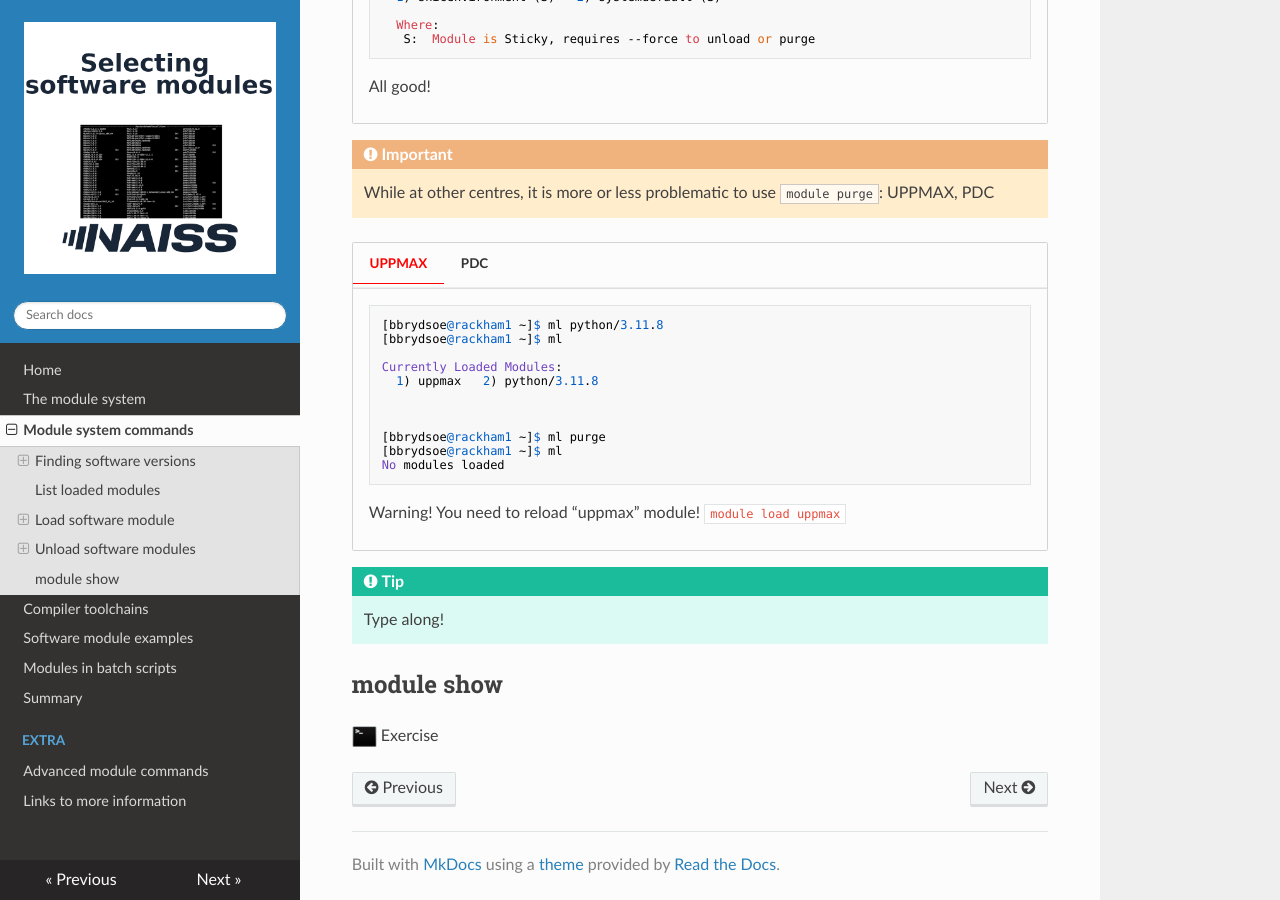
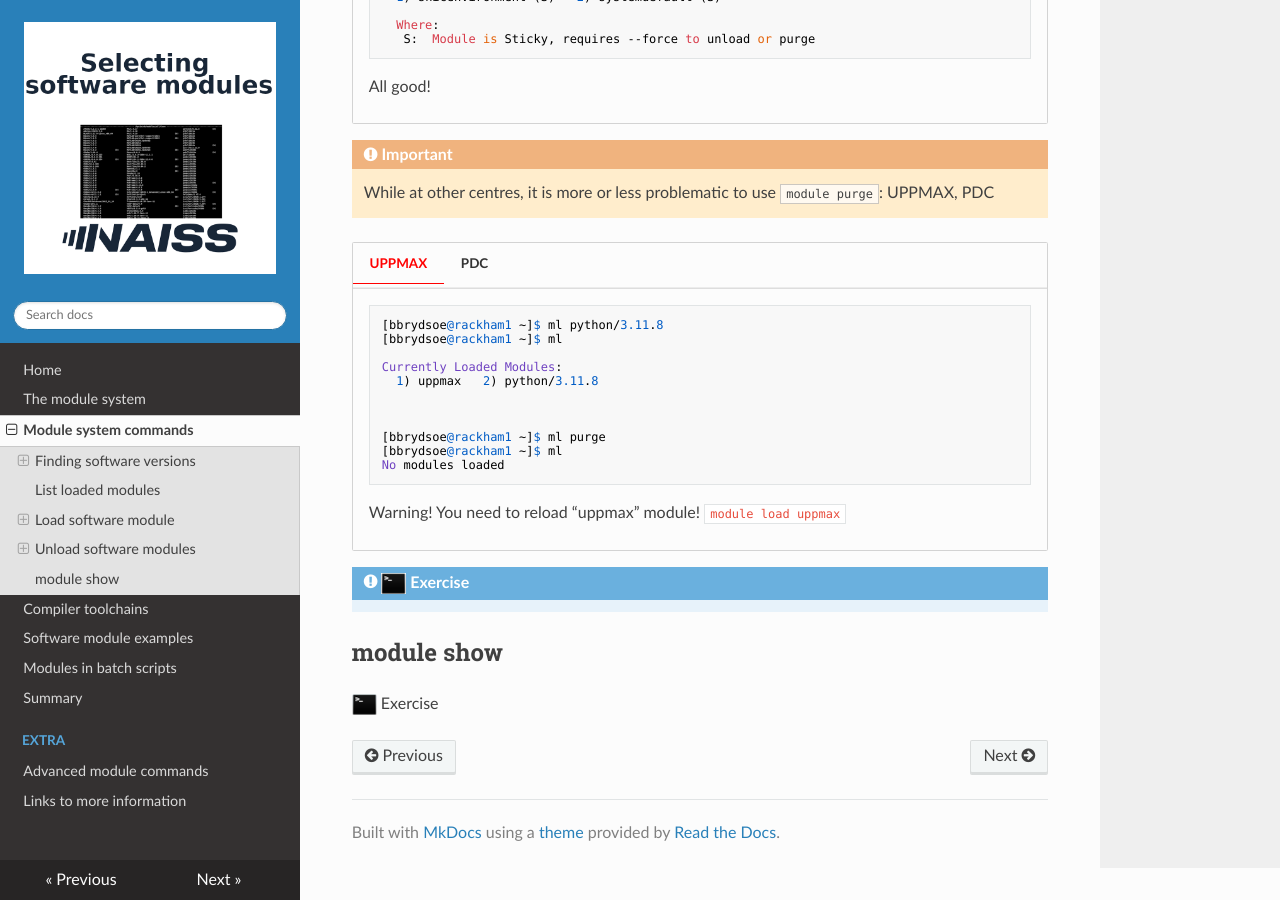
Before and after one commit to hpc2n/selecting-modules, an MkDocs documentation site: the page built from docs/commands.md, in a window 1280 px wide and 900 px high, scrolled down 15392 px. Built offline with MkDocs 1.6.1, drawn with Linux system fonts in a browser that asks for light colours; nearby versions of some CDN libraries.

Commit message:
Fixing typo

```diff
--- a/docs/commands.md
+++ b/docs/commands.md
@@ -1119,9 +1119,8 @@
 
     WARNING WARNING WARNING !!! Lots of modules got unloaded! Either logout and login again, or make sure you have saved a list of the system-modules so you can reload all of them (or use [module collections](../advanced_module/#module__collections) - you can read about this under "extra", but it is not part of this course).
 
-!!! tip
+!!! note "<img src="../images/shell-logo_small.png"> Exercise"
 
-    Type along!
 
 
 
```
Also changed, not shown: docs/intro.md (+1 -1 lines).
